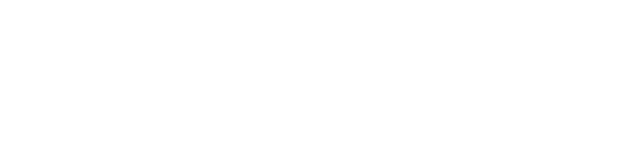
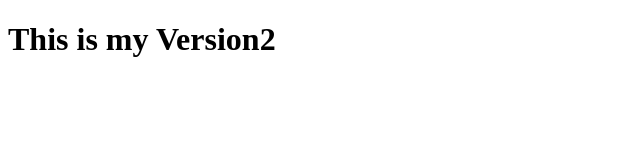
Before and after one commit to amer374/amerrepodev, a plain HTML site: page index.html in a window 1280 px wide. Shown: the whole page, without its empty margins (0-640 px from the left). Drawn offline with Linux system fonts and the light colour scheme.

Commit message:
Tis is V2

```diff
--- a/index.html
+++ b/index.html
@@ -6,6 +6,6 @@
     <title>Document</title>
 </head>
 <body>
-
+    <h1> This is my Version2</h1>
 </body>
 </html>
```
